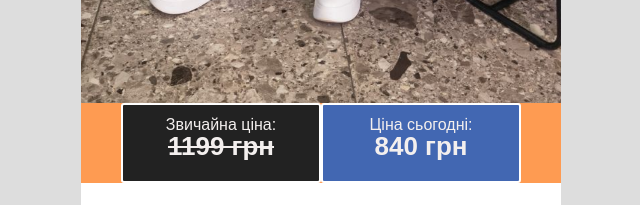
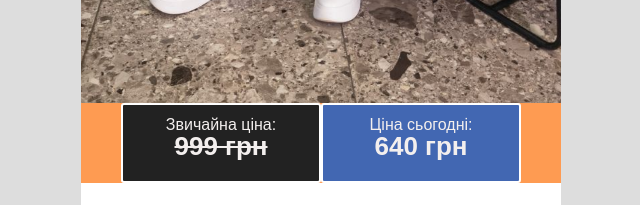
Before and after one commit to RuzakiSatis/raf, a plain HTML site: page index.html in a window 1280 px wide. Shown: the part 860-1065 px from the top of the page, 319-959 px from the left. Drawn offline with nearby package versions, Linux system fonts and the light colour scheme.

Commit message:
Update index.html

```diff
--- a/index.html
+++ b/index.html
@@ -42,11 +42,11 @@ src="https://www.facebook.com/tr?id=897870429004346&ev=PageView&noscript=1"
                 <div class="price_block_fleax">
                     <div class="price_item_after">
                         <div class="text_price">Звичайна ціна:</div>
-                        <p class="value">1199 грн</p>
+                        <p class="value">999 грн</p>
                     </div>
                     <div class="price_item_before">
                         <div class="text_price">Ціна сьогодні:</div>
-                        <div class="value">840 грн</div>
+                        <div class="value">640 грн</div>
                     </div>
                 </div>
             </div>
@@ -151,11 +151,11 @@ src="https://www.facebook.com/tr?id=897870429004346&ev=PageView&noscript=1"
                     <div class="catprice clearfix">
                     <div class="cp-left">
                     <span>-25%</span>
-                    <p>1199 грн</p>
+                    <p>999 грн</p>
                 </div>
                     <div class="cp-right">
                         <span>Ціна сьогодні:
-                        </span><p>840 грн</p>
+                        </span><p>640 грн</p>
                     </div>
                 </div>
             </div>
@@ -177,11 +177,11 @@ src="https://www.facebook.com/tr?id=897870429004346&ev=PageView&noscript=1"
                     <div class="catprice clearfix">
                     <div class="cp-left">
                     <span>-25%</span>
-                    <p>1199 грн</p>
+                    <p>999 грн</p>
                 </div>
                     <div class="cp-right">
                         <span>Ціна сьогодні:
-                        </span><p>840 грн</p>
+                        </span><p>640 грн</p>
                     </div>
                 </div>
             </div>
@@ -203,11 +203,11 @@ src="https://www.facebook.com/tr?id=897870429004346&ev=PageView&noscript=1"
                     <div class="catprice clearfix">
                     <div class="cp-left">
                     <span>-25%</span>
-                    <p>1199 грн</p>
+                    <p>999 грн</p>
                 </div>
                     <div class="cp-right">
                         <span>Ціна сьогодні:
-                        </span><p>840 грн</p>
+                        </span><p>640 грн</p>
                     </div>
                 </div>
             </div>
@@ -229,11 +229,11 @@ src="https://www.facebook.com/tr?id=897870429004346&ev=PageView&noscript=1"
                     <div class="catprice clearfix">
                     <div class="cp-left">
                     <span>-25%</span>
-                    <p>1199 грн</p>
+                    <p>999 грн</p>
                 </div>
                     <div class="cp-right">
                         <span>Ціна сьогодні:
-                        </span><p>840 грн</p>
+                        </span><p>640 грн</p>
                     </div>
                 </div>
             </div>
@@ -255,11 +255,11 @@ src="https://www.facebook.com/tr?id=897870429004346&ev=PageView&noscript=1"
                     <div class="catprice clearfix">
                     <div class="cp-left">
                     <span>-25%</span>
-                    <p>1199 грн</p>
+                    <p>999 грн</p>
                 </div>
                     <div class="cp-right">
                         <span>Ціна сьогодні:
-                        </span><p>840 грн</p>
+                        </span><p>640 грн</p>
                     </div>
                 </div>
             </div>
@@ -318,11 +318,11 @@ src="https://www.facebook.com/tr?id=897870429004346&ev=PageView&noscript=1"
                 <div class="price_block_fleax">
                     <div class="price_item_after">
                         <div class="text_price">Звичайна ціна:</div>
-                        <p class="value">1199 грн</p>
+                        <p class="value">999 грн</p>
                     </div>
                     <div class="price_item_before">
                         <div class="text_price">Ціна сьогодні:</div>
-                        <div class="value">840 грн</div>
+                        <div class="value">640 грн</div>
                     </div>
                 </div>
             </div>
```
